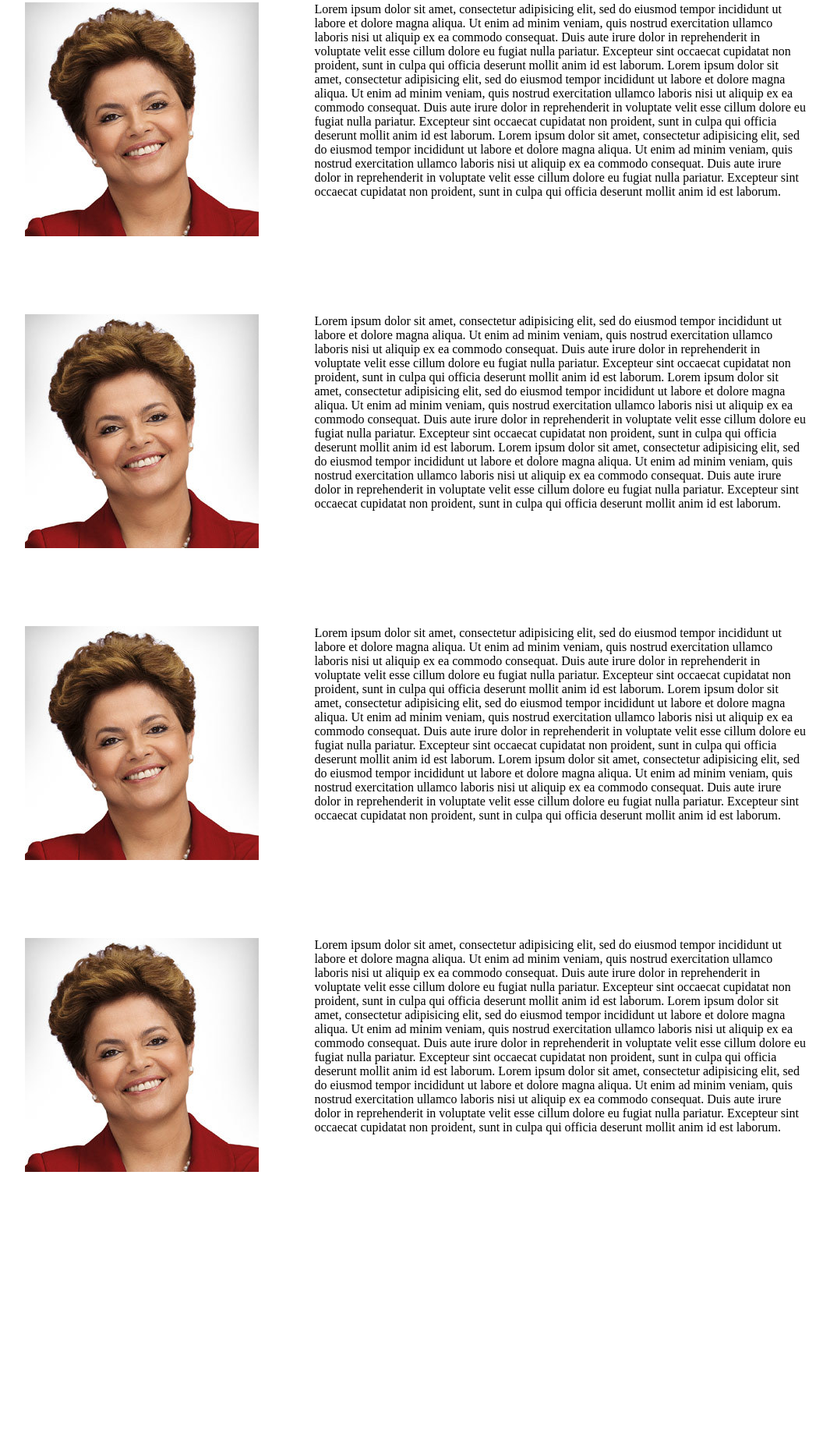
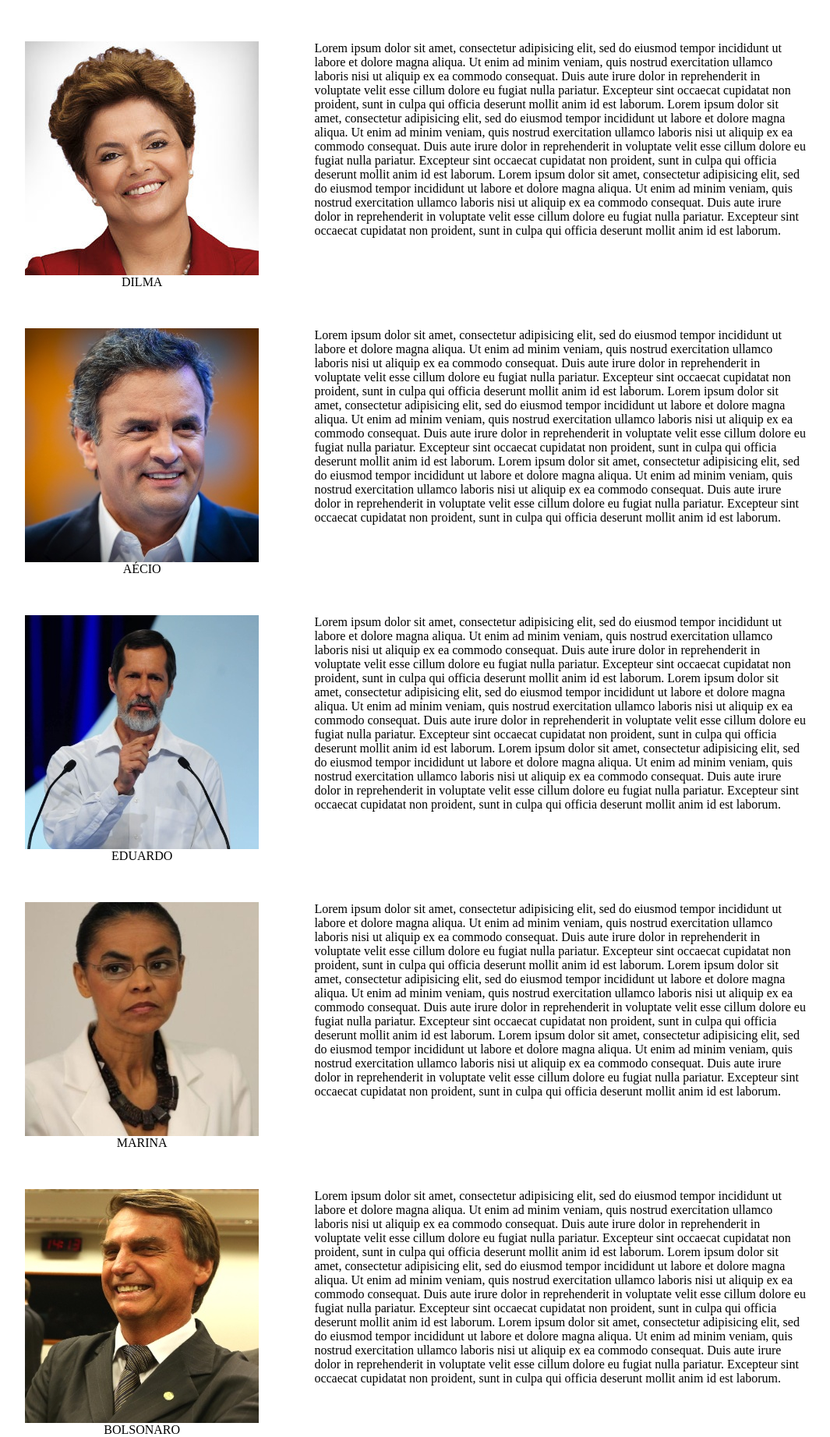
Before and after one commit to DAW-2016/E07-Design-Responsivo, a plain HTML site: page EXE1/index.html in a window 1280 px wide. Shown: the part 124-1967 px from the top of the page at 78% size, without its empty margins (47-1112 px from the left). Before the commit the page ends 1727 px from the top, so only its background shows below. Drawn offline with Linux system fonts and the light colour scheme.

Commit message:
att 3
sem bugs, só falta design

```diff
--- a/EXE1/index.html
+++ b/EXE1/index.html
@@ -16,6 +16,9 @@
                     <div id="dilma">
 
                     </div>
+                    <div class="nomes">
+                        DILMA
+                    </div>
                 </div>
                     <div class=" col_2 texto alinha_div">
                         Lorem ipsum dolor sit amet, consectetur adipisicing elit, sed do eiusmod tempor incididunt ut labore et dolore magna aliqua. Ut enim ad minim veniam, quis nostrud exercitation ullamco laboris nisi ut aliquip ex ea commodo consequat. Duis aute irure dolor in reprehenderit in voluptate velit esse cillum dolore eu fugiat nulla pariatur. Excepteur sint occaecat cupidatat non proident, sunt in culpa qui officia deserunt mollit anim id est laborum. Lorem ipsum dolor sit amet, consectetur adipisicing elit, sed do eiusmod tempor incididunt ut labore et dolore magna aliqua. Ut enim ad minim veniam, quis nostrud exercitation ullamco laboris nisi ut aliquip ex ea commodo consequat. Duis aute irure dolor in reprehenderit in voluptate velit esse cillum dolore eu fugiat nulla pariatur. Excepteur sint occaecat cupidatat non proident, sunt in culpa qui officia deserunt mollit anim id est laborum. Lorem ipsum dolor sit amet, consectetur adipisicing elit, sed do eiusmod tempor incididunt ut labore et dolore magna aliqua. Ut enim ad minim veniam, quis nostrud exercitation ullamco laboris nisi ut aliquip ex ea commodo consequat. Duis aute irure dolor in reprehenderit in voluptate velit esse cillum dolore eu fugiat nulla pariatur. Excepteur sint occaecat cupidatat non proident, sunt in culpa qui officia deserunt mollit anim id est laborum.
@@ -23,8 +26,11 @@
             </div>
             <div class="col_0">
                 <div class="col_1">
-                    <div id="dilma">
+                    <div id="aecio">
 
+                    </div>
+                    <div class="nomes">
+                        AÉCIO
                     </div>
                 </div>
                     <div class="col_2 texto alinha_div">
@@ -34,8 +40,11 @@
             </div>
             <div class="col_0">
                 <div class="col_1">
-                    <div id="dilma">
+                    <div id="eduardo">
 
+                    </div>
+                    <div class="nomes">
+                        EDUARDO
                     </div>
                 </div>
                 <div class="">
@@ -46,8 +55,26 @@
             </div>
             <div class="col_0">
                 <div class="col_1">
-                    <div id="dilma">
+                    <div id="marina">
 
+                    </div>
+                    <div class="nomes">
+                        MARINA
+                    </div>
+                </div>
+                <div class="">
+                    <div class="col_2 texto alinha_div">
+                        Lorem ipsum dolor sit amet, consectetur adipisicing elit, sed do eiusmod tempor incididunt ut labore et dolore magna aliqua. Ut enim ad minim veniam, quis nostrud exercitation ullamco laboris nisi ut aliquip ex ea commodo consequat. Duis aute irure dolor in reprehenderit in voluptate velit esse cillum dolore eu fugiat nulla pariatur. Excepteur sint occaecat cupidatat non proident, sunt in culpa qui officia deserunt mollit anim id est laborum. Lorem ipsum dolor sit amet, consectetur adipisicing elit, sed do eiusmod tempor incididunt ut labore et dolore magna aliqua. Ut enim ad minim veniam, quis nostrud exercitation ullamco laboris nisi ut aliquip ex ea commodo consequat. Duis aute irure dolor in reprehenderit in voluptate velit esse cillum dolore eu fugiat nulla pariatur. Excepteur sint occaecat cupidatat non proident, sunt in culpa qui officia deserunt mollit anim id est laborum. Lorem ipsum dolor sit amet, consectetur adipisicing elit, sed do eiusmod tempor incididunt ut labore et dolore magna aliqua. Ut enim ad minim veniam, quis nostrud exercitation ullamco laboris nisi ut aliquip ex ea commodo consequat. Duis aute irure dolor in reprehenderit in voluptate velit esse cillum dolore eu fugiat nulla pariatur. Excepteur sint occaecat cupidatat non proident, sunt in culpa qui officia deserunt mollit anim id est laborum.
+                    </div>
+                </div>
+            </div>
+            <div class="col_0">
+                <div class="col_1">
+                    <div id="bolsonaro">
+
+                    </div>
+                    <div class="nomes">
+                        BOLSONARO
                     </div>
                 </div>
                 <div class="">
--- a/EXE1/stylesheet.css
+++ b/EXE1/stylesheet.css
@@ -4,7 +4,7 @@
     /*display: flex;*/
 }
 
-@@media screen and (max-width: 1029px) {
+@media screen and (max-width: 1029px) {
     .col_0 {
         float: left;
         width: 100%;
@@ -35,7 +35,21 @@
 
     .texto {
         /*height: 300px;*/
+        margin-bottom: 100px;
+    }
+
+    #dilma, #aecio, #marina, #eduardo, #bolsonaro {
+        width: 300px;
+        height: 300px;
+        margin: auto;
         /*margin-bottom: 100px;*/
+        margin-top: 50px;
+    }
+
+    .nomes {
+        text-align: center;
+        margin-bottom: 100px;
+        margin-top: 10px;
     }
 }
 
@@ -60,7 +74,21 @@
 
     .texto {
         /*height: 300px;*/
-        margin-bottom: 100px;
+        margin-top: 50px;
+    }
+
+    #dilma, #aecio, #marina, #eduardo, #bolsonaro {
+        width: 300px;
+        height: 300px;
+        margin: auto;
+        /*margin-bottom: 100px;*/
+        margin-top: 50px;
+    }
+
+    .nomes {
+        text-align: center;
+        /*margin-bottom: 100px;*/
+        /*margin-top: 10px;*/
     }
 }
 
@@ -68,7 +96,8 @@
     width: 300px;
     height: 300px;
     margin: auto;
-    margin-bottom: 100px;
+    /*margin-bottom: 100px;*/
+    margin-top: 50px;
 }
 
 #dilma {
```
